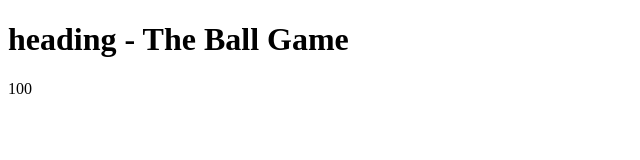
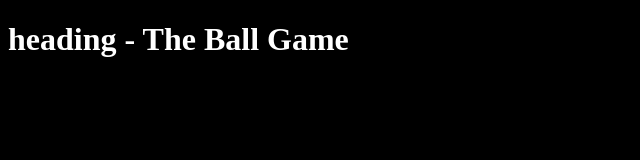
Before and after one commit to BillOfBalrog/GitBasics-Part2, a plain HTML site: page index.html in a window 1280 px wide. Shown: the whole page, without its empty margins (0-640 px from the left). Drawn offline with Linux system fonts and the light colour scheme.

Commit message:
Add styles.css set background color add styles.css to index.html

```diff
--- /dev/null
+++ b/css/styles.css
@@ -0,0 +1,7 @@
+body {
+    background-color: black;
+}
+
+h1 {
+    color: white;
+}
--- a/index.html
+++ b/index.html
@@ -4,6 +4,7 @@
     <meta charset="UTF-8">
     <meta name="viewport" content="width=device-width, initial-scale=1.0">
     <title>Document</title>
+    <link rel="stylesheet" href="css/styles.css">
 </head>
 <body>
     <div class="header">
```
